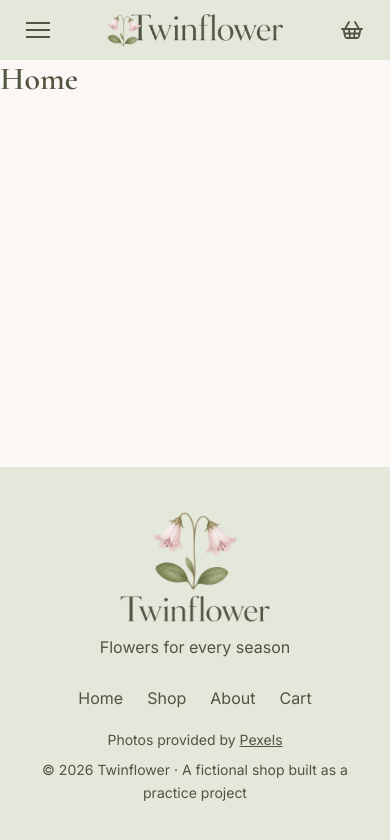
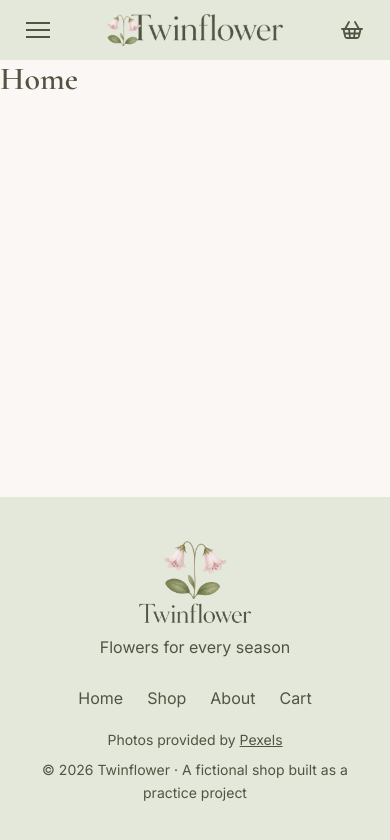
Before and after one commit to Linnea87/twinflower, a React (Vite) app: page / in a window 390 px wide. Shown: the top 840 px of the page. Built offline with nearby package versions, Linux system fonts and the light colour scheme.

Commit message:
Reduce footer logo size on mobile

```diff
--- a/src/components/layout/Footer/Footer.module.css
+++ b/src/components/layout/Footer/Footer.module.css
@@ -10,7 +10,7 @@
 }
 
 .logo {
-  width: 160px;
+  width: 120px;
   height: auto;
 }
 
@@ -56,3 +56,9 @@
   outline-offset: 4px;
   border-radius: 4px;
 }
+
+@media (min-width: 600px) {
+  .logo {
+    width: 160px;
+  }
+}
```
